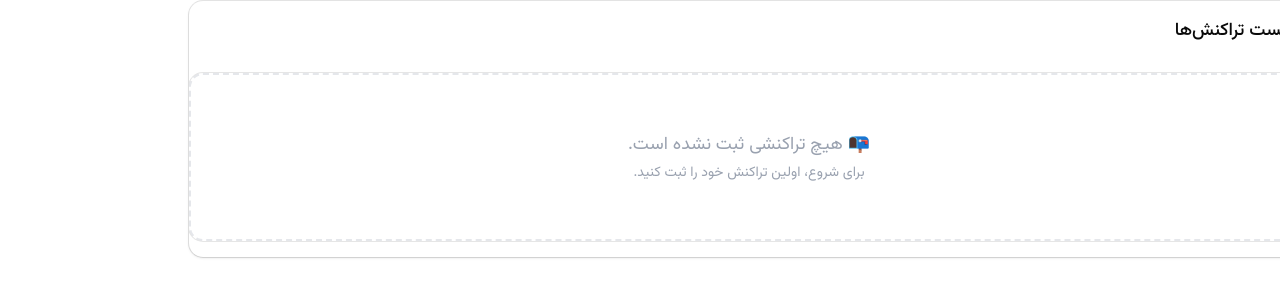
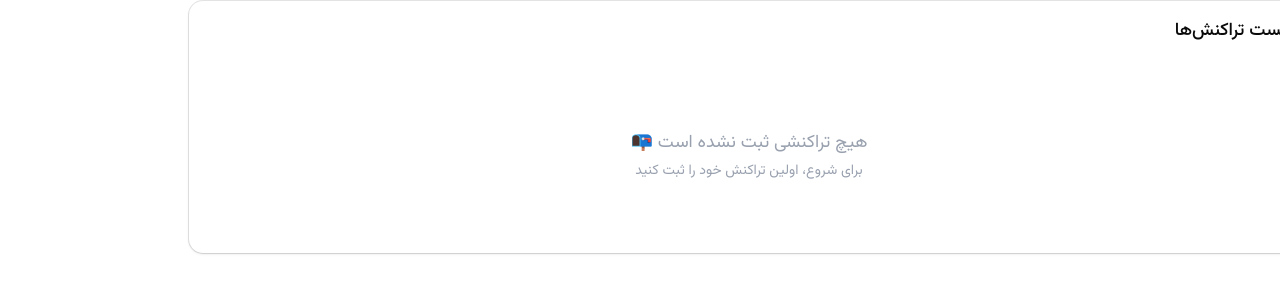
Before and after one commit to senshiDev/personal-accounting, a Next.js app: page / in a window 1280 px wide. Shown: the part 255-546 px from the top of the page. Built offline with nearby package versions, Linux system fonts and the light colour scheme.

Commit message:
fix :  transaction list loading state and optimize rendering

```diff
--- a/app/page.tsx
+++ b/app/page.tsx
@@ -1,6 +1,6 @@
 import Header from "@/components/header/Header";
 import TransactionList from "@/components/TransactionList/TransactionList";
-import Image from "next/image";
+
 
 export default function Home() {
   return (
--- a/components/TransactionList/TransactionList.tsx
+++ b/components/TransactionList/TransactionList.tsx
@@ -2,12 +2,11 @@
 
 import { getTransactions, removeTransactionFromStorage } from "@/lib/storage"
 import { TTransactionStoredWithId } from "@/lib/Transaction"
-import { useEffect, useState } from "react"
+import { useEffect, useMemo, useState } from "react"
 import { Card, CardContent, CardHeader, CardTitle } from "../ui/card"
 import Container from "../container/Container"
-import { Badge } from "../ui/badge"
 import { toPersianDate } from "@/lib/toPersianDate"
-import { ArrowDown, ArrowDownLeft, ArrowDownRight, ArrowUp, ArrowUpLeft, ArrowUpRight, Pencil, Trash2 } from "lucide-react"
+import { ArrowDownRight,  ArrowUpRight, Pencil, Trash2 } from "lucide-react"
 import { Button } from "../ui/button"
 import { AlertDialog, AlertDialogAction, AlertDialogCancel, AlertDialogContent, AlertDialogDescription, AlertDialogFooter, AlertDialogHeader, AlertDialogTitle } from "../ui/alert-dialog"
 import { useRouter } from "next/navigation"
@@ -18,30 +17,34 @@ import SummaryCards from "../SummaryCards/SummaryCards"
 
 function TransactionList() {
     const [transaction, setTransaction] = useState<TTransactionStoredWithId[]>([])
-    const [loading, setLoading] = useState(true)
+    const [isLoading, setIsLoading] = useState(true)
     const [deleteId, setDeleteId] = useState<string | null>(null);
     const [isDialogOpen, setIsDialogOpen] = useState(false);
 
+
     const router = useRouter();
 
-    const sorted = transaction
+    const sorted = useMemo(()=> transaction
       .map((tx , index ) => ({tx,index})) // برچسب زدن
       .sort((a,b) => { // مرتب سازی
         const dateComparison = b.tx.date.localeCompare(a.tx.date);
         if(dateComparison !==0 ) return dateComparison
         return b.index - a.index;
       })
-      .map(({ tx }) => tx); // برچسب زدایی
+      //برچسب زدایی در مرحله اخر
+      .map(({ tx }) => tx) ,[transaction])
+
+
 
 
 
 
     // تابع بارگذاری داده‌ها
     const loadData = () => {
-        setLoading(true)
+        setIsLoading(true)
         const data = getTransactions()
         setTransaction(data)
-        setLoading(false)
+        setIsLoading(false)
     }
 
     useEffect(()=>{
@@ -68,31 +71,25 @@ function TransactionList() {
     router.push(`/edit/${id}`);
   }
 
-    if (loading) {
+    if (isLoading) {
+
       return (
         <Container>
           {/* خلاصه‌ها همیشه نشان داده شوند */}
           <SummaryCards transactions={transaction} />
 
           {/* بقیهٔ UI (لیست یا حالت خالی/بارگذاری) */}
-          {loading ? (
-            <Card className="w-full shadow-sm border-0">
+          <Card className="shadow-sm border-0">
+                <CardHeader className="pb-3">
+                    <CardTitle className="text-lg font-vazir"> لیست تراکنش‌ها</CardTitle>
+                </CardHeader>
                 <CardContent className="py-10 text-center text-gray-400">
-                    <p>⏳ در حال بارگذاری تراکنش‌ها...</p>
+                  <p className="text-lg">
+                   در حال بارگذاری تراکنش‌ها ... ⏳
+                  </p>
                 </CardContent>
-            </Card>
-          ) : transaction.length === 0 ? (
-            <Card className="border-dashed border-2 border-gray-200">
-                <CardContent className="py-10 text-center text-gray-400">
-                    <p className="text-lg">📭 هیچ تراکنشی ثبت نشده است.</p>
-                    <p className="text-sm mt-1">برای شروع، اولین تراکنش خود را ثبت کنید.</p>
-                </CardContent>
-            </Card>
-          ) : (
-            <Card className="shadow-sm border-0">
-                {/* ... لیست تراکنش‌ها ... */}
-            </Card>
-          )}
+          </Card>
+
         </Container>
       );
     }
@@ -106,12 +103,12 @@ function TransactionList() {
                 </CardHeader>
                 <CardContent className="p-0">
                     {sorted.length === 0 ? (
-                        <Card className="border-dashed border-2 border-gray-200">
-                            <CardContent className="py-10 text-center text-gray-400">
-                                <p className="text-lg">📭 هیچ تراکنشی ثبت نشده است.</p>
-                                <p className="text-sm mt-1">برای شروع، اولین تراکنش خود را ثبت کنید.</p>
-                            </CardContent>
-                        </Card>
+                        <Card className="border-0 shadow-none ring-0">
+                          <CardContent className="py-10 text-center text-gray-400">
+                            <p className="text-lg"> هیچ تراکنشی ثبت نشده است 📭</p>
+                            <p className="text-sm mt-1">برای شروع، اولین تراکنش خود را ثبت کنید</p>
+                        </CardContent>
+                    </Card>
                     ) : (
                       <ul className="divide-y divide-gray-100">
                         {sorted.map((t) => {
@@ -187,7 +184,7 @@ function TransactionList() {
               این عملیات قابل بازگشت نیست و تراکنش برای همیشه حذف خواهد شد.
             </AlertDialogDescription>
           </AlertDialogHeader>
-          <AlertDialogFooter className="!flex-row-reverse gap-x-2 gap-y-0">
+          <AlertDialogFooter className="flex-row-reverse gap-x-2 gap-y-0">
             <AlertDialogCancel className="cursor-pointer">انصراف</AlertDialogCancel>
             <AlertDialogAction className="cursor-pointer" onClick={confirmDelete}>
               بله، حذف کن
```
